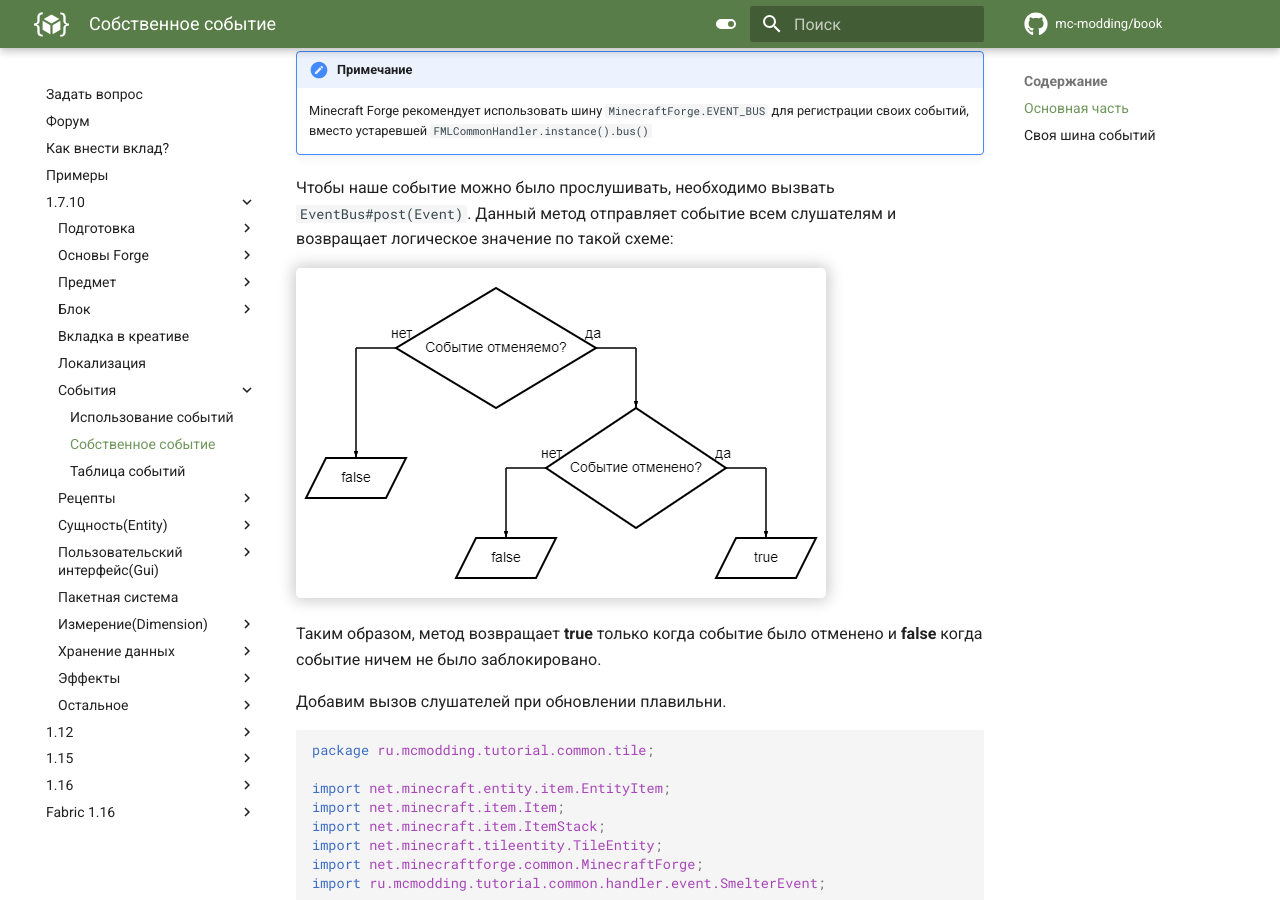
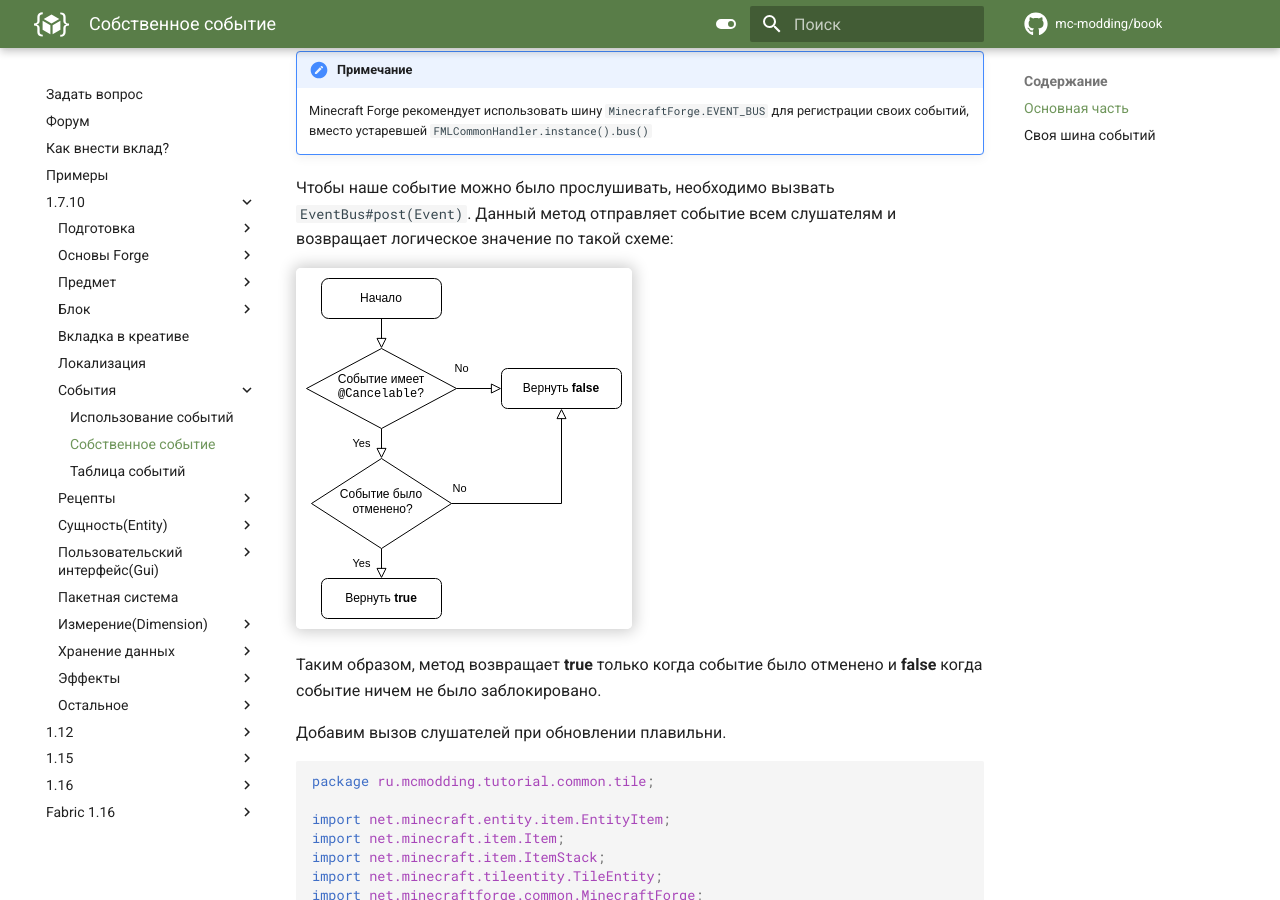
Before and after one commit to mc-modding/book, an MkDocs documentation site: the page built from docs/1.7.10/event/custom-event.md, in a window 1280 px wide and 900 px high, scrolled down 1156 px. Built offline with MkDocs 1.6.1 and Material for MkDocs 9.7.7, drawn with Linux system fonts in a browser that asks for light colours; comment, search, counter and statistics services are not loaded.

Commit message:
Блок-схема Forge Event
Векторное изображение

```diff
--- a/docs/1.7.10/event/custom-event.md
+++ b/docs/1.7.10/event/custom-event.md
@@ -54,7 +54,7 @@ public class SmelterEvent extends Event {
 Чтобы наше событие можно было прослушивать, необходимо вызвать `EventBus#post(Event)`. Данный метод отправляет событие всем слушателям и возвращает логическое
 значение по такой схеме:
 
-![Схема условия](images/event_post.png)
+![Схема условия](images/event_post.svg)
 
 Таким образом, метод возвращает **true** только когда событие было отменено и **false** когда событие ничем не было заблокировано.
 
```
Also changed, not shown: docs/1.7.10/event/images/event_post.png (deleted), docs/1.7.10/event/images/event_post.svg (added).
